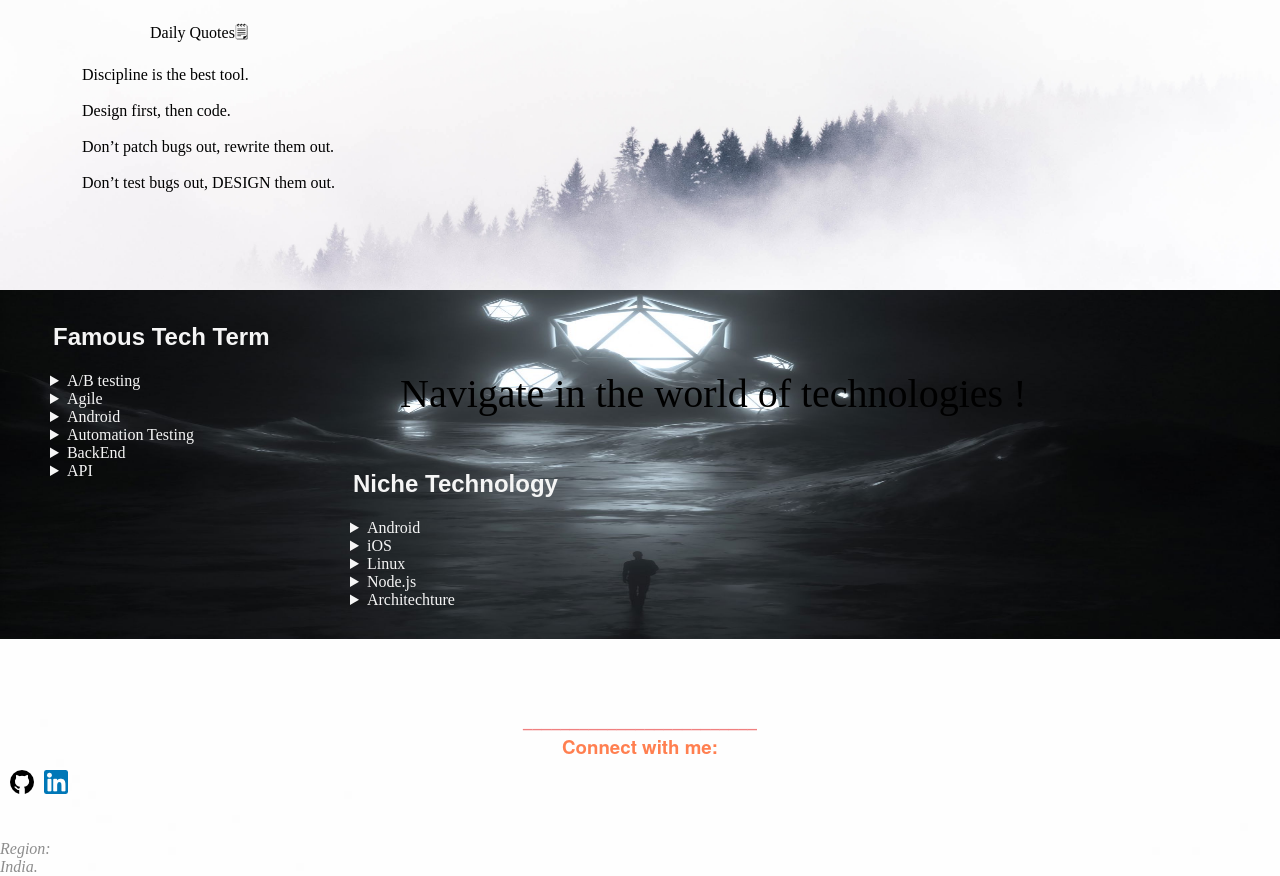
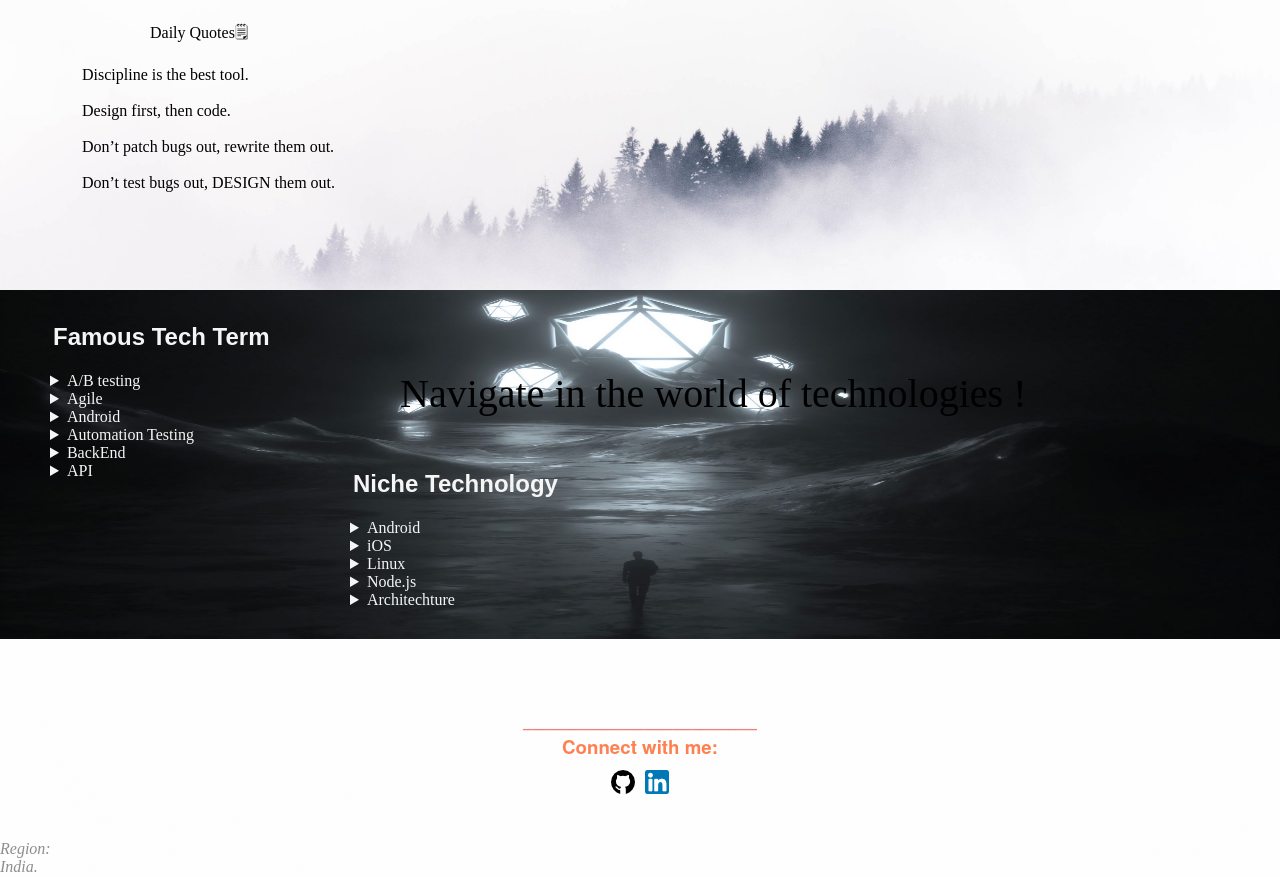
Before and after one commit to Aryan-master/Techmorphix, a plain HTML site: page index.html in a window 1280 px wide. Shown: the part 553-1429 px from the top of the page. Drawn offline with Linux system fonts and the light colour scheme.

Commit message:
flex rework

```diff
--- a/css/styles.css
+++ b/css/styles.css
@@ -28,7 +28,7 @@ ul2{
     align-items: center;
     margin-left: auto;
     margin-right: auto;
-    width: 100% 100%;
+    width:fit-content;
     padding: 5px;
 }
 ul {
```
